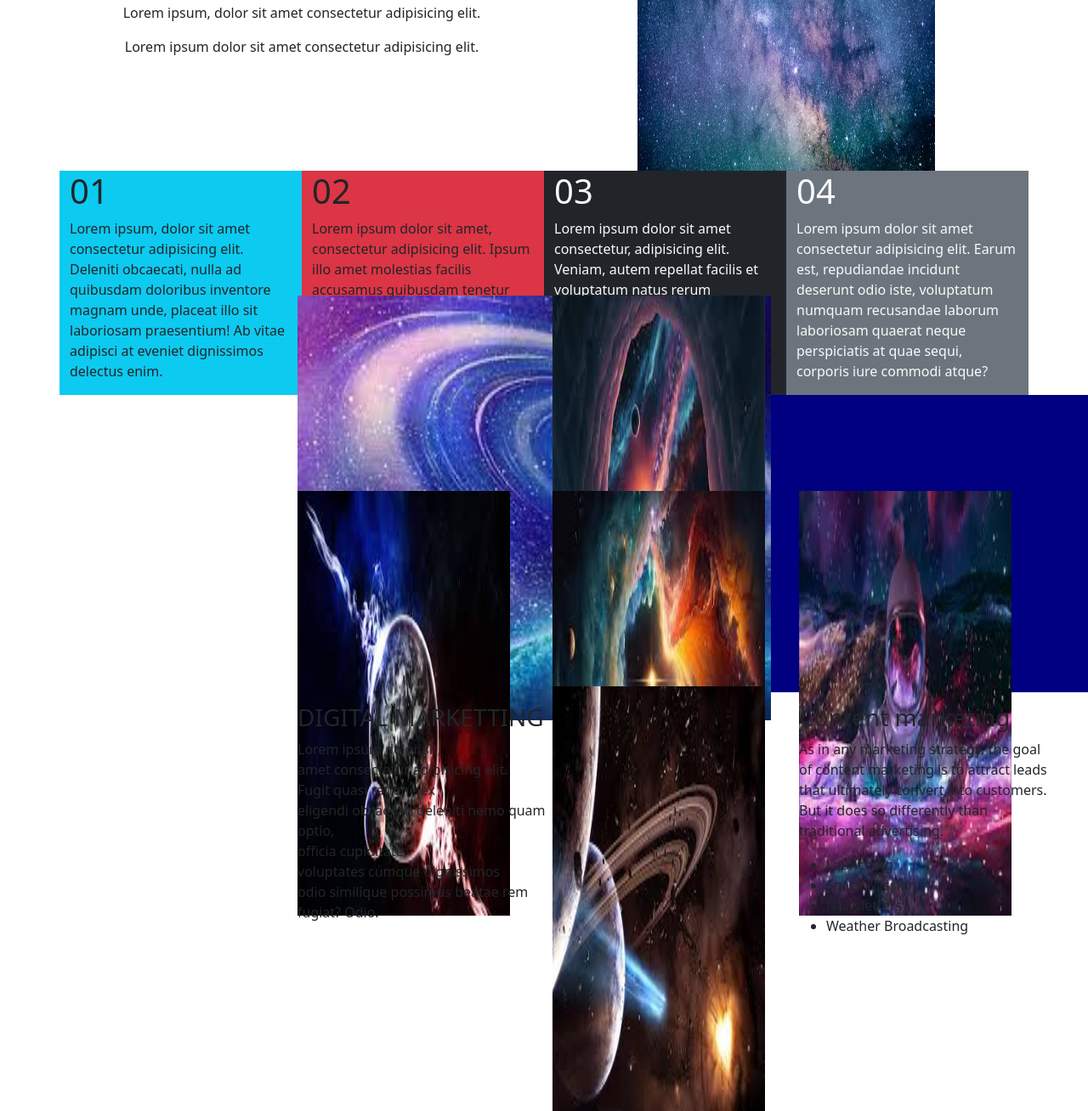
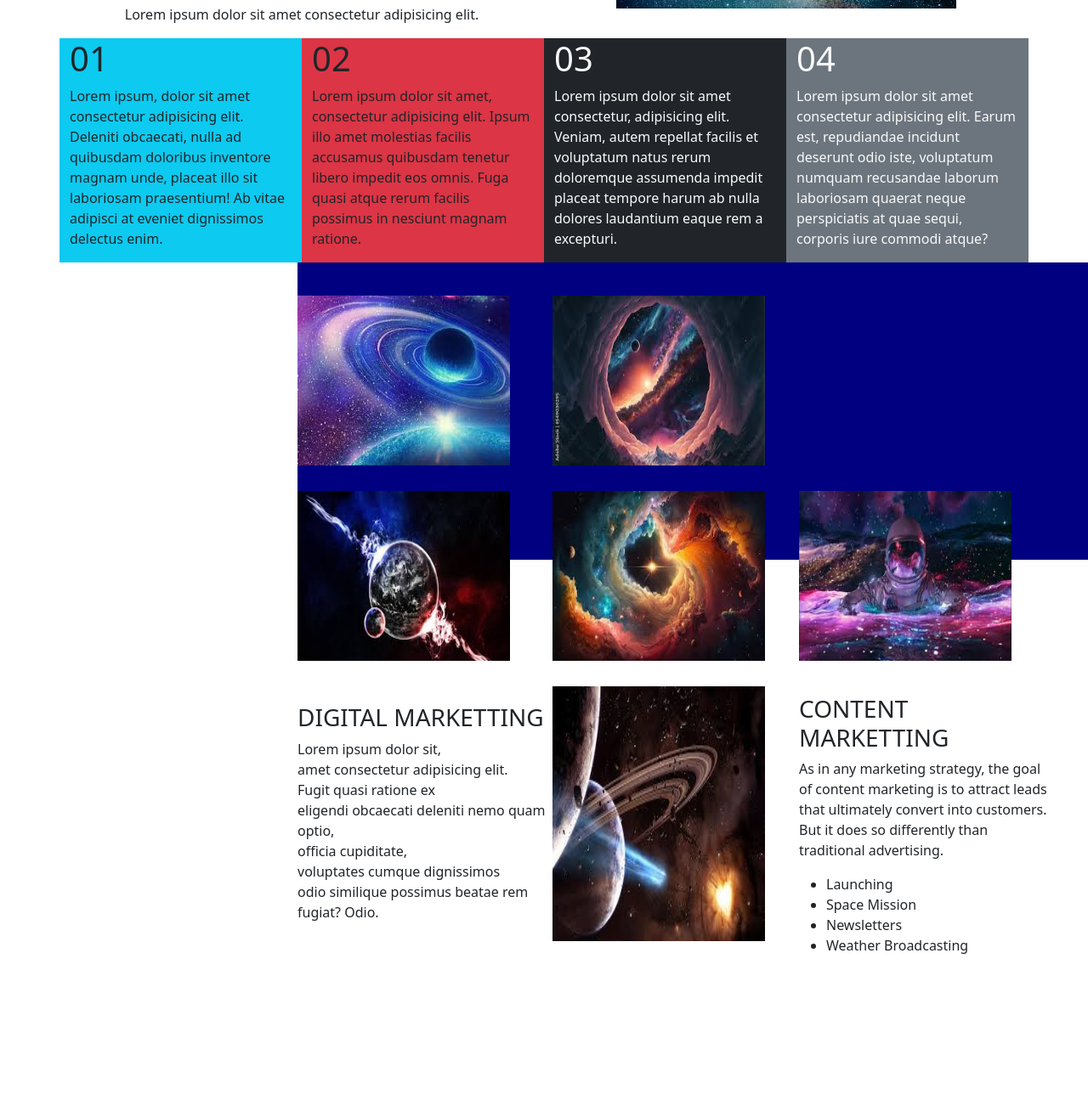
Before and after one commit to itasneem2004/jstask, a plain HTML site: page index.html in a window 1280 px wide. Shown: the part 1242-2550 px from the top of the page at 85% size. After the commit the page ends 2420 px from the top, so only its background shows below. Drawn offline with nearby package versions, Linux system fonts and the light colour scheme.

Commit message:
processed

```diff
--- a/index.html
+++ b/index.html
@@ -39,9 +39,11 @@
             <p>Lorem ipsum dolor sit, amet consectetur adipisicing elit.</p>
             <p>Lorem ipsum, dolor sit amet consectetur adipisicing elit.</p>
             <p>Lorem ipsum dolor sit amet consectetur adipisicing elit.</p>
+            <p>Lorem ipsum dolor sit amet consectetur adipisicing elit.</p>
+            <p>Lorem ipsum dolor sit amet consectetur adipisicing elit.</p>
           </div>
           <div class="col">
-            <img src="images/img1.jpg"  class="img-fluid" height="350" width="350">
+            <img src="images/img1.jpg"  class="img-fluid" height="100" width="400">
           </div>
         </div>
       </div>
@@ -78,22 +80,22 @@
 
         </div>
         <div class="light">
-          <img src="images/img4.jfif" class="img-fluid">
+          <img src="images/img4.jfif"  height="200" width="250">
         </div>
         <div class="dark">
-          <img src="images/img5.jfif" class="img-fluid" height="200" width="250">
+          <img src="images/img5.jfif"  height="200" width="250">
         </div>
         <div class="white">
-          <img src="images/img6.jfif" class="img-fluid" height="200" width="250">
+          <img src="images/img6.jfif"  height="200" width="250">
         </div>
         <div class="sky">
-          <img src="images/img7.jfif" class="img-fluid" height="200" width="250">
+          <img src="images/img7.jfif"  height="200" width="250">
         </div>
         <div class="green">
-          <img src="images/img8.jfif" class="img-fluid" height="200" width="250">
+          <img src="images/img8.jfif"  height="200" width="250">
         </div>
         <div class="blue">
-          <img src="images/img9.jfif" class="img-fluid"  height="300" width="250">
+          <img src="images/img9.jfif"   height="300" width="250">
         </div>
 
         <div class="end text-dark text-start" style="height: 350px; width: 300px;">
@@ -104,7 +106,7 @@
             voluptates cumque dignissimos<br> odio similique possimus beatae rem fugiat? Odio.</P>
         </div>
         <div class="red text-dark text-start" style="height: 350px; width: 300px;">
-          <h3>Content marketing</h3>
+          <h3>CONTENT MARKETTING</h3>
           <p>As in any marketing strategy, the goal of content marketing is to attract leads that ultimately convert
             into customers. But it does so differently than traditional advertising. <br>
           <ul>
--- a/style.css
+++ b/style.css
@@ -21,8 +21,8 @@ body{background-image: url(images/img2.jpg);
     height: 100vh;
     top: 1200px;
     margin-top: 400px;
+    }
 
-}
 .bg1{
     background-color:navy;
     margin-left: 350px;
@@ -46,6 +46,7 @@ body{background-image: url(images/img2.jpg);
      position: absolute;
     margin-right: 300px;
     top: 1820px;
+
 }
 
 .sky{
@@ -75,12 +76,10 @@ body{background-image: url(images/img2.jpg);
 
 .red{
   position: absolute;
-  top: 2070px;
+  top: 2060px;
   margin-left:590px;
 }
 
-@media only screen and (min-width:600px) {
-    .img-fluid {
-        height: 500px !important;
-    }
-}
+@media only screen and (max-width: 600px) {
+
+  }
```
